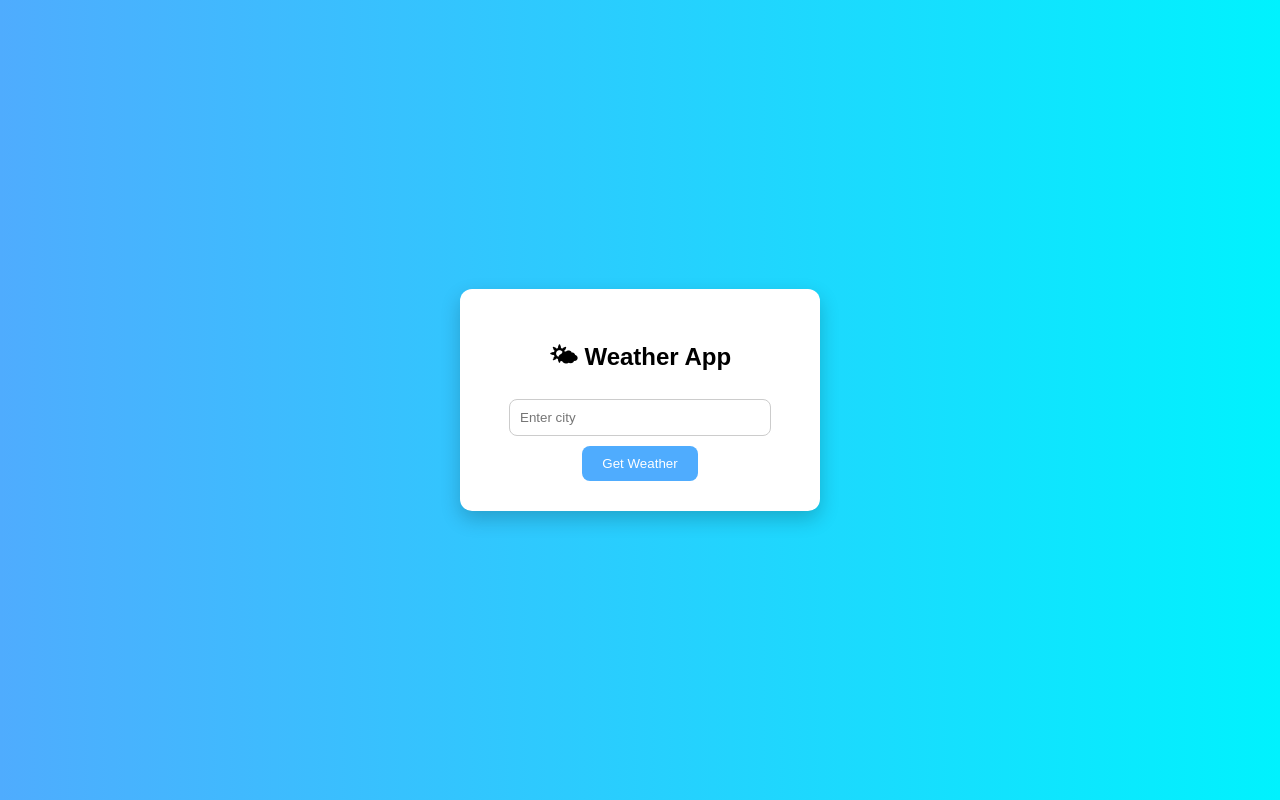
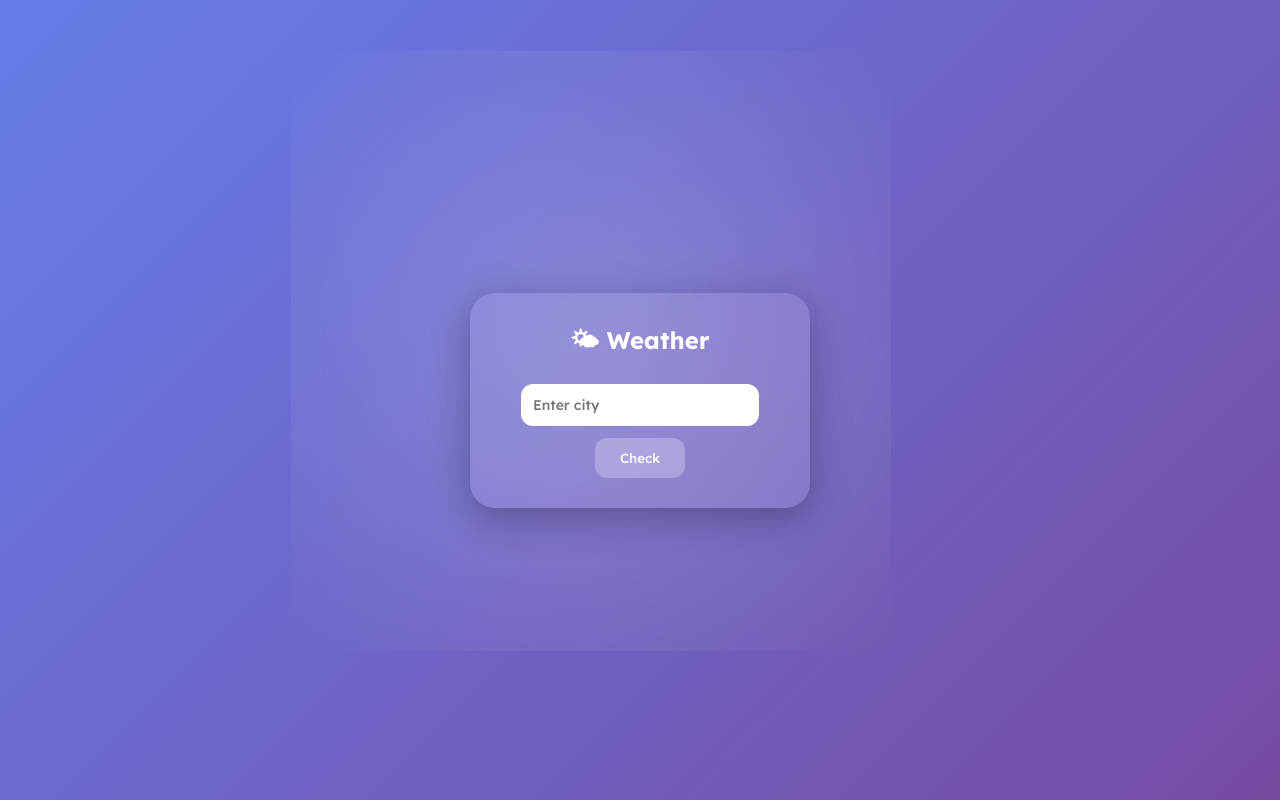
Before and after one commit to pawangardas/weather_web_app, a Flask app: page / in a window 1280 px wide. Run offline with Flask 3, Linux system fonts and the light colour scheme.

Commit message:
added new GUI and animation in HTML file

```diff
--- a/templates/index.html
+++ b/templates/index.html
@@ -2,70 +2,132 @@
 <html>
 <head>
     <title>Weather App</title>
+
+    <!-- Lexend Font -->
+    <link href="https://fonts.googleapis.com/css2?family=Lexend:wght@300;500;700&display=swap" rel="stylesheet">
+
     <style>
+        * {
+            font-family: 'Lexend', sans-serif;
+            margin: 0;
+            padding: 0;
+            box-sizing: border-box;
+        }
+
         body {
-            font-family: Arial, sans-serif;
-            background: linear-gradient(to right, #4facfe, #00f2fe);
+            height: 100vh;
             display: flex;
             justify-content: center;
             align-items: center;
-            height: 100vh;
-            margin: 0;
+            background: linear-gradient(135deg, #667eea, #764ba2);
+            overflow: hidden;
         }
 
-        .container {
-            background: white;
+        /* animated background glow */
+        body::before {
+            content: "";
+            position: absolute;
+            width: 600px;
+            height: 600px;
+            background: radial-gradient(circle, #ffffff33, transparent);
+            animation: float 8s infinite ease-in-out;
+        }
+
+        @keyframes float {
+            0% { transform: translate(-100px, -100px); }
+            50% { transform: translate(100px, 100px); }
+            100% { transform: translate(-100px, -100px); }
+        }
+
+        .card {
+            backdrop-filter: blur(25px);
+            background: rgba(255,255,255,0.1);
+            border-radius: 25px;
             padding: 30px;
-            border-radius: 12px;
-            box-shadow: 0 8px 20px rgba(0,0,0,0.2);
+            width: 340px;
             text-align: center;
-            width: 300px;
+            color: white;
+            box-shadow: 0 10px 40px rgba(0,0,0,0.3);
+            animation: fadeIn 0.8s ease;
+        }
+
+        @keyframes fadeIn {
+            from { opacity: 0; transform: translateY(20px); }
+            to { opacity: 1; transform: translateY(0); }
+        }
+
+        h2 {
+            margin-bottom: 20px;
+            font-weight: 600;
         }
 
         input {
-            padding: 10px;
-            width: 80%;
-            border-radius: 8px;
-            border: 1px solid #ccc;
-            margin-bottom: 10px;
+            padding: 12px;
+            width: 85%;
+            border-radius: 12px;
+            border: none;
+            outline: none;
+            margin-bottom: 12px;
+            font-size: 14px;
         }
 
         button {
-            padding: 10px 20px;
+            padding: 12px 25px;
+            border-radius: 12px;
             border: none;
-            background: #4facfe;
+            background: rgba(255,255,255,0.25);
             color: white;
-            border-radius: 8px;
             cursor: pointer;
+            transition: all 0.3s ease;
         }
 
         button:hover {
-            background: #007bff;
+            background: rgba(255,255,255,0.5);
+            transform: scale(1.05);
         }
 
         .weather {
             margin-top: 20px;
+            animation: fadeIn 0.6s ease;
         }
 
         .temp {
-            font-size: 28px;
-            font-weight: bold;
+            font-size: 45px;
+            font-weight: 700;
+            margin: 10px 0;
         }
 
         img {
-            width: 80px;
+            width: 90px;
+            animation: floatIcon 3s infinite ease-in-out;
+        }
+
+        @keyframes floatIcon {
+            0% { transform: translateY(0); }
+            50% { transform: translateY(-8px); }
+            100% { transform: translateY(0); }
+        }
+
+        .city {
+            font-size: 22px;
+            font-weight: 500;
+        }
+
+        .desc {
+            opacity: 0.9;
         }
     </style>
 </head>
+
 <body>
 
-<div class="container">
-    <h2>🌤 Weather App</h2>
+<div class="card">
+    <h2>🌤 Weather</h2>
 
     <form method="POST">
         <input type="text" name="city" placeholder="Enter city" required>
         <br>
-        <button type="submit">Get Weather</button>
+        <button type="submit">Check</button>
     </form>
 
     {% if weather %}
@@ -73,9 +135,9 @@
             {% if weather.error %}
                 <p>{{ weather.error }}</p>
             {% else %}
-                <h3>{{ weather.city }}</h3>
+                <div class="city">{{ weather.city }}</div>
                 <div class="temp">{{ weather.temperature }}°C</div>
-                <p>{{ weather.description }}</p>
+                <div class="desc">{{ weather.description }}</div>
                 <img src="http://openweathermap.org/img/wn/{{ weather.icon }}@2x.png">
             {% endif %}
         </div>
```
